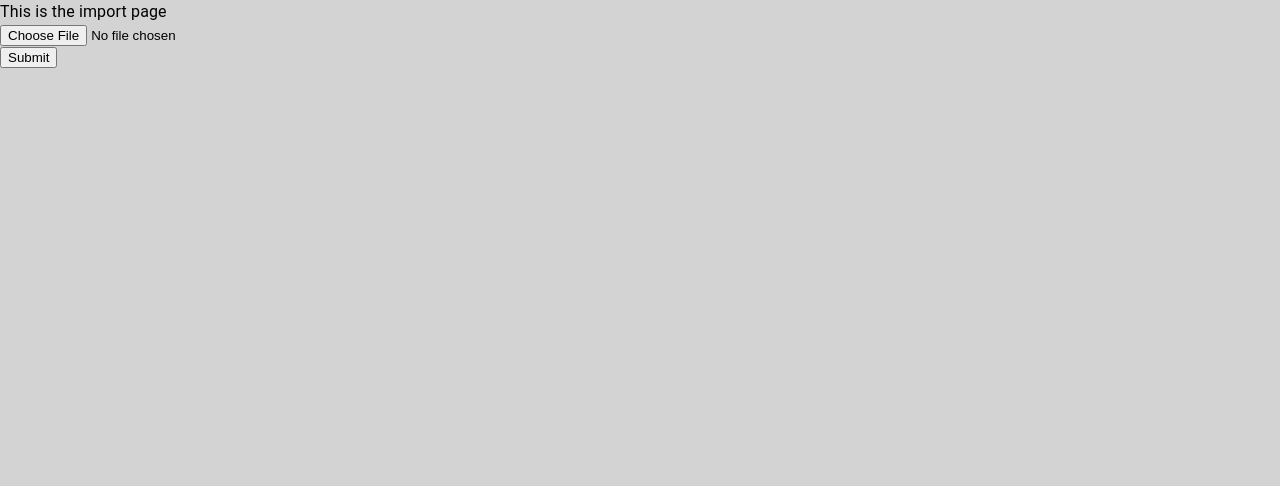
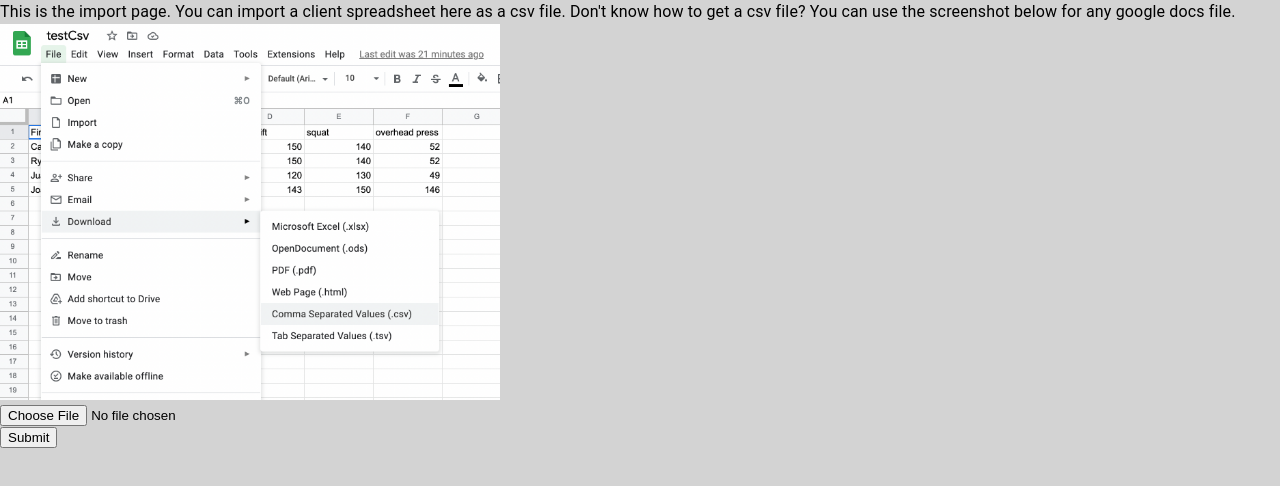
Before and after one commit to carterlwilson/CullyFitnessWebpage, a React (Create React App) app: page /importClients in a window 1280 px wide. Shown: the top 486 px of the page. Built offline with nearby package versions, Linux system fonts and the light colour scheme.

Commit message:
added snackbar and screenshot

```diff
--- a/src/Pages/ImportClients.js
+++ b/src/Pages/ImportClients.js
@@ -7,6 +7,10 @@ import Papa from 'papaparse';
 import Client from '../Models/Client';
 import { initializeApp } from "firebase/app";
 import { getFirestore, collection, getDocs, doc, writeBatch } from "firebase/firestore";
+import Snackbar from '@mui/material/Snackbar';
+import { ThemeProvider } from '@emotion/react';
+import csvscreenshot from '../csvscreenshot.png';
+
 
 const firebaseApp = initializeApp({
     apiKey: 'AIzaSyBoQT4L3shuLfXGgQeQKR6jv2V0zA-Xnk0',
@@ -23,8 +27,8 @@ const Input = styled('input')({
 export default function ImportClients() {
 
     const [csvParseResults, setCsvParseResults] = useState();
-
     const [clientFile, setClientFile] = useState();
+    const [successToast, setSuccessToast] = useState(false);
 
     const parseCsv = (file) => {
         let data = Papa.parse(file);
@@ -36,6 +40,10 @@ export default function ImportClients() {
         //setClientFile(file);
         parseCsv(file);
     }
+
+    const handleClose = (event, reason) => {
+        setSuccessToast(false);
+    };
 
     const buidClient = (firstName, lastName, exerciseNames, maxes) => {
         let tempMaxes = [];
@@ -69,9 +77,7 @@ export default function ImportClients() {
             batch.set(docRef, Object.assign({}, client));
         })
 
-        await batch.commit()
-
-        console.log(clients);
+        batch.commit().then((success) => setSuccessToast(true));
     }
 
     const onSubmit = (e) => {
@@ -93,7 +99,14 @@ export default function ImportClients() {
 
     return (
         <Box>
-            <Typography>This is the import page</Typography>
+            <Snackbar
+            open={successToast}
+            autoHideDuration={6000}
+            onClose={handleClose}
+            message="Successfully Imported Clidents"
+            />
+            <Typography>This is the import page. You can import a client spreadsheet here as a csv file. Don't know how to get a csv file? You can use the screenshot below for any google docs file.</Typography>
+            <img src={csvscreenshot} alt="screenshot" width="500" />
             <form id="myForm" onSubmit={onSubmit}>
                 <input type="file" id="csvFile" accept=".csv" />
                 <br />
```
Also changed, not shown: src/csvscreenshot.png (added).
